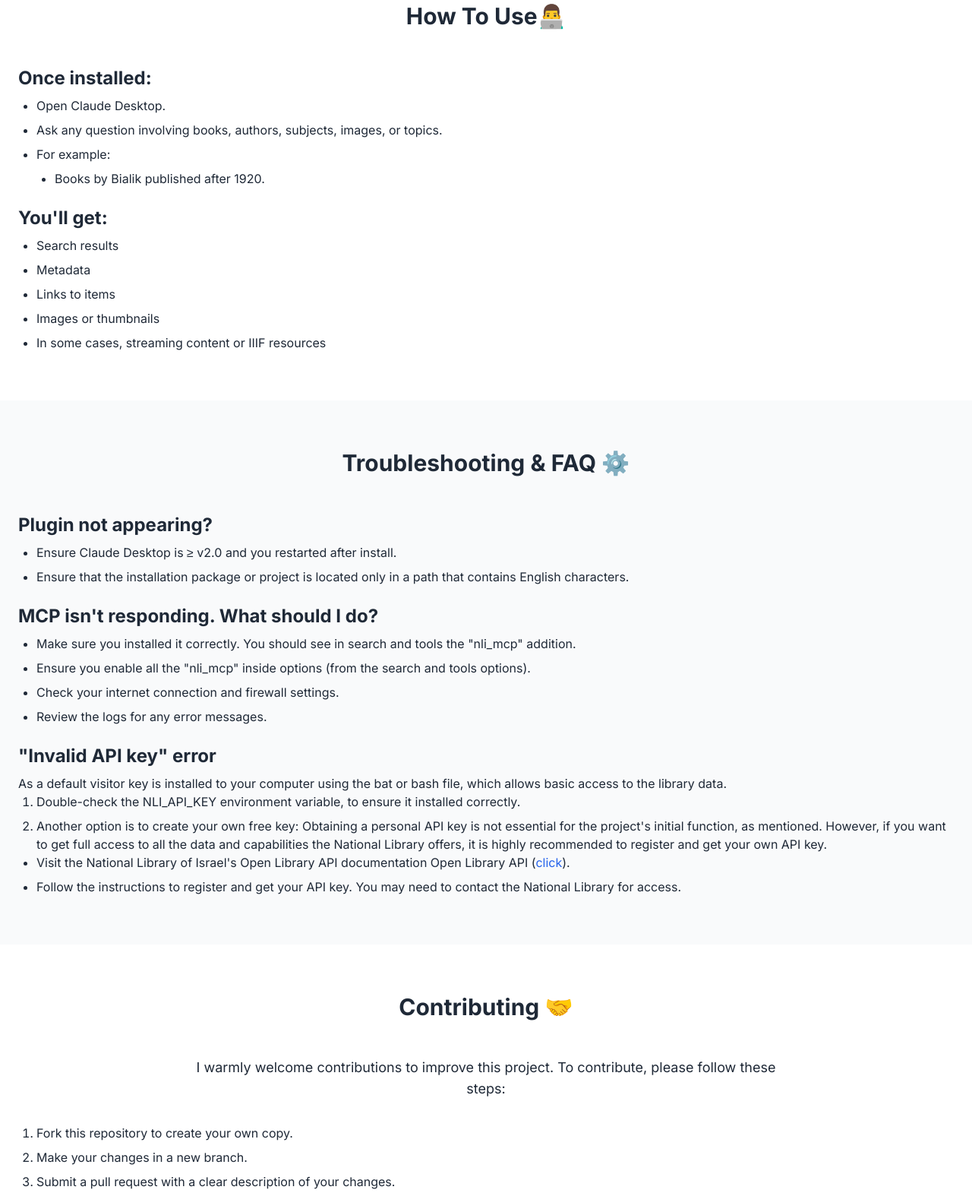
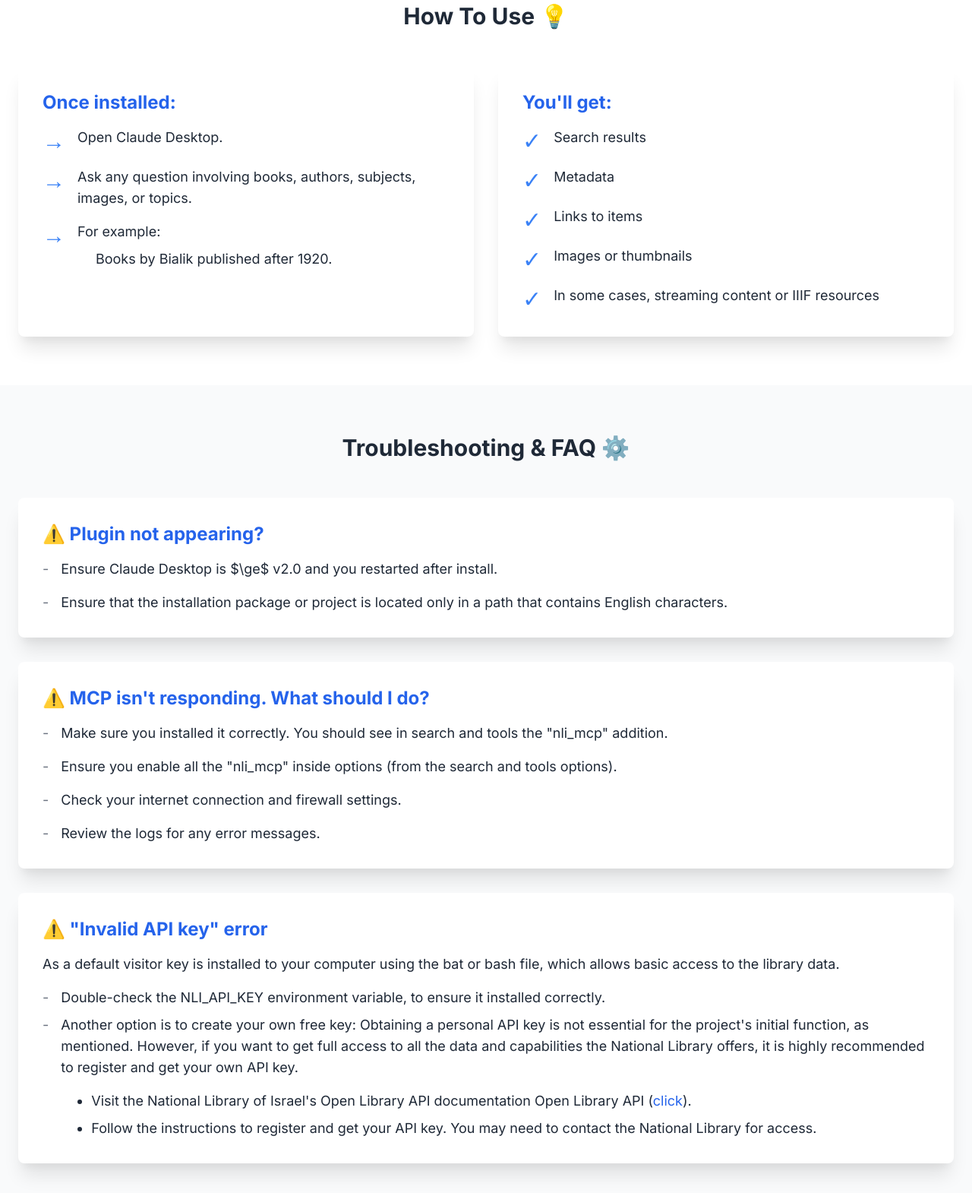
Before and after one commit to mula2812/NLI_AI_Search, a plain HTML site: page docs/index.html in a window 1280 px wide. Shown: the part 3103-4673 px from the top of the page at 76% size. Drawn offline with nearby package versions, Linux system fonts and the light colour scheme.

Commit message:
Enhance index.html: Update "How To Use" and "Troubleshooting" sections for improved clarity and visual appeal. Introduce card layouts and icons for better user engagement.

```diff
--- a/docs/index.html
+++ b/docs/index.html
@@ -189,7 +189,7 @@ sudo update-alternatives --config python3</code></pre>
     <li>Restart Claude Desktop.</li>
     <li>After clicking the "Search and Tools" button in the search bar, you should now see a tool named: nli_mcp</li>
 <br>
-<center>If visible, you're ready to go!</center></p>
+If visible, you're ready to go!</p>
 </div>
 </div>
 </div>
@@ -198,28 +198,56 @@ sudo update-alternatives --config python3</code></pre>
 <!-- Now You Can Enjoy Using It Section -->
 <section id="enjoy" class="py-16">
   <div class="container mx-auto px-6">
-    <h2 class="text-3xl font-bold text-center mb-12 fade-in">How To Use👨‍💻</h2>
-    <div class="space-y-6">
-      <div class="fade-in">
-        <h3 class="text-2xl font-semibold mb-2">Once installed:</h3>
-        <ul class="list-disc ml-6 space-y-2">
-          <li>Open Claude Desktop.</li>
-          <li>Ask any question involving books, authors, subjects, images, or topics.</li>
-          <li>For example:
+    <h2 class="text-3xl font-bold text-center mb-12 fade-in">How To Use 💡</h2>
+    <div class="grid md:grid-cols-2 gap-8">
+      <!-- How to use -->
+      <div class="card bg-white p-8 rounded-lg shadow-xl fade-in">
+        <h3 class="text-2xl font-semibold text-blue-600 mb-4">Once installed:</h3>
+        <ul class="list-none space-y-4 text-lg">
+          <li class="flex items-start">
+            <span class="text-3xl mr-4 text-blue-500">→</span>
+            <p>Open Claude Desktop.</p>
+          </li>
+          <li class="flex items-start">
+            <span class="text-3xl mr-4 text-blue-500">→</span>
+            <p>Ask any question involving books, authors, subjects, images, or topics.</p>
+          </li>
+          <li class="flex items-start">
+            <span class="text-3xl mr-4 text-blue-500">→</span>
+            <div>
+              <p>For example:</p>
               <ul class="list-disc ml-6 mt-2">
-              <li>Books by Bialik published after 1920.</li>
+                Books by Bialik published after 1920.
               </ul>
+            </div>
           </li>
         </ul>
       </div>
-      <div class="fade-in">
-        <h3 class="text-2xl font-semibold mb-2">You'll get:</h3>
-        <ul class="list-disc ml-6 space-y-2">
-          <li>Search results</li>
-          <li>Metadata</li>
-          <li>Links to items</li>
-          <li>Images or thumbnails</li>
-          <li>In some cases, streaming content or IIIF resources</li>
+
+      <!-- What you'll get -->
+      <div class="card bg-white p-8 rounded-lg shadow-xl fade-in">
+        <h3 class="text-2xl font-semibold text-blue-600 mb-4">You'll get:</h3>
+        <ul class="list-none space-y-4 text-lg">
+          <li class="flex items-start">
+            <span class="text-3xl mr-4 text-blue-500">✓</span>
+            <p>Search results</p>
+          </li>
+          <li class="flex items-start">
+            <span class="text-3xl mr-4 text-blue-500">✓</span>
+            <p>Metadata</p>
+          </li>
+          <li class="flex items-start">
+            <span class="text-3xl mr-4 text-blue-500">✓</span>
+            <p>Links to items</p>
+          </li>
+          <li class="flex items-start">
+            <span class="text-3xl mr-4 text-blue-500">✓</span>
+            <p>Images or thumbnails</p>
+          </li>
+          <li class="flex items-start">
+            <span class="text-3xl mr-4 text-blue-500">✓</span>
+            <p>In some cases, streaming content or IIIF resources</p>
+          </li>
         </ul>
       </div>
     </div>
@@ -230,34 +258,64 @@ sudo update-alternatives --config python3</code></pre>
 <section id="troubleshooting" class="py-16 section-bg">
 <div class="container mx-auto px-6">
 <h2 class="text-3xl font-bold text-center mb-12 fade-in">Troubleshooting & FAQ &#x2699;&#xFE0F;</h2>
-<div class="space-y-6">
-<div class="fade-in">
-<h3 class="text-2xl font-semibold mb-2">Plugin not appearing?</h3>
-<ul class="list-disc ml-6 space-y-2">
-<li>Ensure Claude Desktop is ≥ v2.0 and you restarted after install.</li>
-<li>Ensure that the installation package or project is located only in a path that contains English characters.</li>
+<div class="space-y-8">
+  <div class="card bg-white p-8 rounded-lg shadow-xl fade-in">
+    <h3 class="text-2xl font-semibold text-blue-600 mb-4">⚠️ Plugin not appearing?</h3>
+    <ul class="list-none space-y-4 text-lg">
+      <li class="flex items-start">
+        <span class="text-lg mr-4 text-gray-500">-</span>
+        <p>Ensure Claude Desktop is $\ge$ v2.0 and you restarted after install.</p>
+      </li>
+      <li class="flex items-start">
+        <span class="text-lg mr-4 text-gray-500">-</span>
+        <p>Ensure that the installation package or project is located only in a path that contains English characters.</p>
+      </li>
     </ul>
   </div>
-<div class="fade-in">
-<h3 class="text-2xl font-semibold mb-2">MCP isn't responding. What should I do?</h3>
-<ul class="list-disc ml-6 space-y-2">
-<li>Make sure you installed it correctly. You should see in search and tools the "nli_mcp" addition.</li>
-<li>Ensure you enable all the "nli_mcp" inside options (from the search and tools options).</li>
-<li>Check your internet connection and firewall settings.</li>
-<li>Review the logs for any error messages.</li>
+
+  <div class="card bg-white p-8 rounded-lg shadow-xl fade-in">
+    <h3 class="text-2xl font-semibold text-blue-600 mb-4">⚠️ MCP isn't responding. What should I do?</h3>
+    <ul class="list-none space-y-4 text-lg">
+      <li class="flex items-start">
+        <span class="text-lg mr-4 text-gray-500">-</span>
+        <p>Make sure you installed it correctly. You should see in search and tools the "nli_mcp" addition.</p>
+      </li>
+      <li class="flex items-start">
+        <span class="text-lg mr-4 text-gray-500">-</span>
+        <p>Ensure you enable all the "nli_mcp" inside options (from the search and tools options).</p>
+      </li>
+      <li class="flex items-start">
+        <span class="text-lg mr-4 text-gray-500">-</span>
+        <p>Check your internet connection and firewall settings.</p>
+      </li>
+      <li class="flex items-start">
+        <span class="text-lg mr-4 text-gray-500">-</span>
+        <p>Review the logs for any error messages.</p>
+      </li>
     </ul>
   </div>
-<div class="fade-in">
-<h3 class="text-2xl font-semibold mb-2">"Invalid API key" error</h3>
-<p>As a default visitor key is installed to your computer using the bat or bash file, which allows basic access to the library data.</p>
-<ol class="list-decimal ml-6 space-y-2">
-<li>Double-check the NLI_API_KEY environment variable, to ensure it installed correctly.</li>
-<li>Another option is to create your own free key: Obtaining a personal API key is not essential for the project's initial function, as mentioned. However, if you want to get full access to all the data and capabilities the National Library offers, it is highly recommended to register and get your own API key.</li>
-</ol>
-<ul class="list-disc ml-6 space-y-2">
+
+  <div class="card bg-white p-8 rounded-lg shadow-xl fade-in">
+    <h3 class="text-2xl font-semibold text-blue-600 mb-4">⚠️ "Invalid API key" error</h3>
+    <p class="text-lg">As a default visitor key is installed to your computer using the bat or bash file, which allows basic access to the library data.</p>
+    <div class="mt-4">
+      <ul class="list-none space-y-2 text-lg">
+        <li class="flex items-start">
+          <span class="text-lg mr-4 text-gray-500">-</span>
+          <p>Double-check the NLI_API_KEY environment variable, to ensure it installed correctly.</p>
+        </li>
+        <li class="flex items-start">
+          <span class="text-lg mr-4 text-gray-500">-</span>
+          <div>
+            <p>Another option is to create your own free key: Obtaining a personal API key is not essential for the project's initial function, as mentioned. However, if you want to get full access to all the data and capabilities the National Library offers, it is highly recommended to register and get your own API key.</p>
+            <ul class="list-disc ml-10 space-y-2 text-lg mt-4">
               <li>Visit the National Library of Israel's Open Library API documentation Open Library API (<a href="https://api2.nli.org.il/signup/" class="text-blue-600 hover:underline">click</a>).</li>
               <li>Follow the instructions to register and get your API key. You may need to contact the National Library for access.</li>
             </ul>
+          </div>
+        </li>
+      </ul>
+    </div>
   </div>
 </div>
 </div>
@@ -266,13 +324,28 @@ sudo update-alternatives --config python3</code></pre>
 <!-- Contribute Section -->
 <section id="contribute" class="py-16">
 <div class="container mx-auto px-6 text-center">
-<h2 class="text-3xl font-bold mb-12 fade-in">Contributing &#x1F91D;</h2>
-<p class="text-lg max-w-3xl mx-auto mb-8 fade-in">I warmly welcome contributions to improve this project. To contribute, please follow these steps:</p>
-<ol class="list-decimal ml-6 text-left max-w-3xl mx-auto space-y-2">
-<li>Fork this repository to create your own copy.</li>
-<li>Make your changes in a new branch.</li>
-<li>Submit a pull request with a clear description of your changes.</li>
-</ol>
+<h2 class="text-3xl font-bold mb-12 fade-in">Contributing 🤝</h2>
+<p class="text-lg max-w-3xl mx-auto mb-8 fade-in">I warmly welcome contributions to improve this project. To contribute, please follow these simple steps:</p>
+<div class="grid grid-cols-1 md:grid-cols-3 gap-8">
+  <!-- Step 1 Card -->
+  <div class="card bg-white p-6 rounded-lg shadow-lg flex flex-col items-center text-center fade-in">
+    <div class="bg-blue-100 text-blue-600 w-12 h-12 flex items-center justify-center rounded-full text-2xl font-bold mb-4">1</div>
+    <h3 class="text-xl font-semibold mb-2">Fork the Repository</h3>
+    <p>Create your own copy of the project on your GitHub account.</p>
+  </div>
+  <!-- Step 2 Card -->
+  <div class="card bg-white p-6 rounded-lg shadow-lg flex flex-col items-center text-center fade-in">
+    <div class="bg-blue-100 text-blue-600 w-12 h-12 flex items-center justify-center rounded-full text-2xl font-bold mb-4">2</div>
+    <h3 class="text-xl font-semibold mb-2">Make Your Changes</h3>
+    <p>Work on your improvements in a new branch, bringing your ideas to life.</p>
+  </div>
+  <!-- Step 3 Card -->
+  <div class="card bg-white p-6 rounded-lg shadow-lg flex flex-col items-center text-center fade-in">
+    <div class="bg-blue-100 text-blue-600 w-12 h-12 flex items-center justify-center rounded-full text-2xl font-bold mb-4">3</div>
+    <h3 class="text-xl font-semibold mb-2">Submit a Pull Request</h3>
+    <p>Share your work with a clear description for review and merging.</p>
+  </div>
+</div>
 <p class="text-lg mt-8 fade-in">I look forward to seeing your inventions and updates!</p>
 </div>
 </section>
```
Lines whose indentation alone changed are shown as unchanged.
